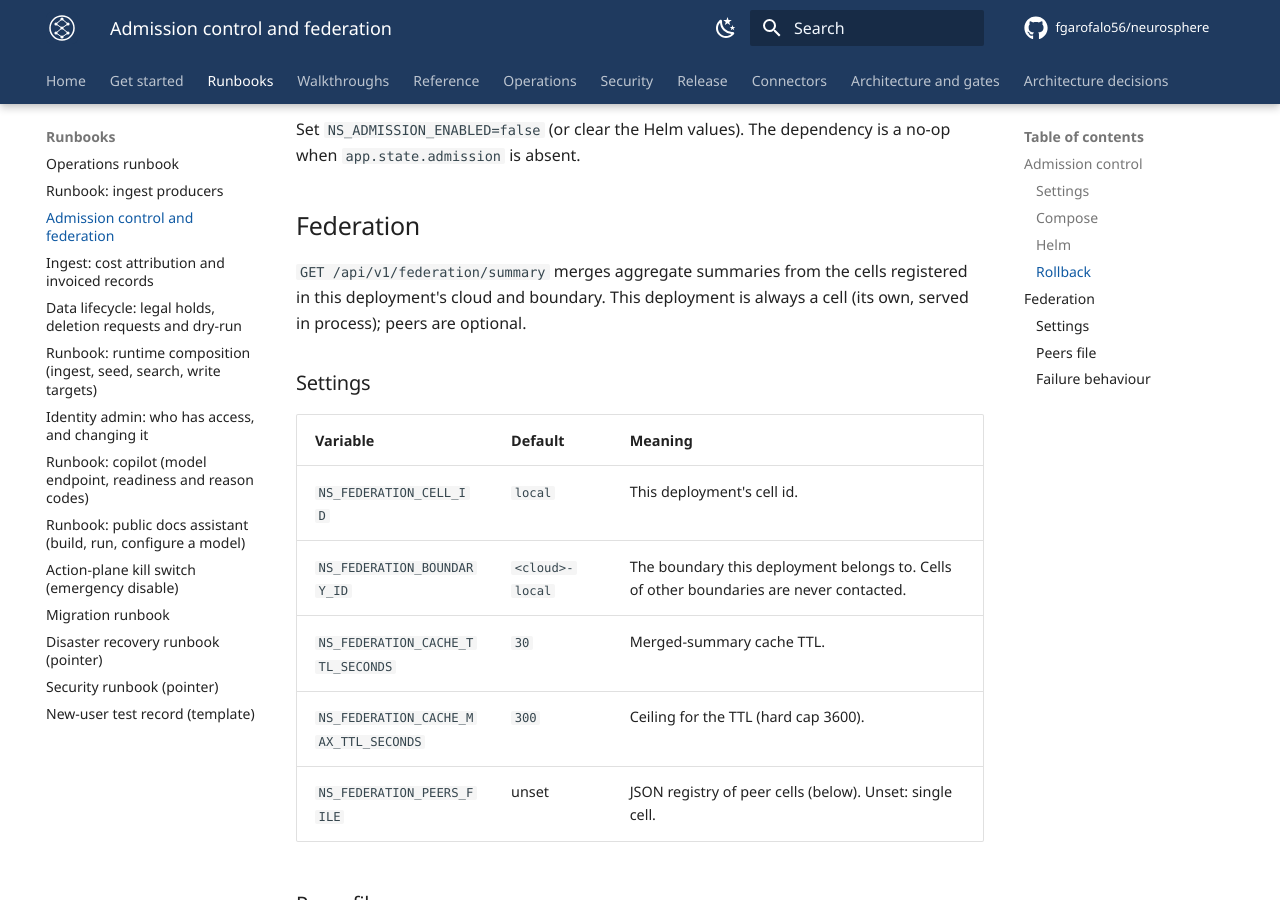
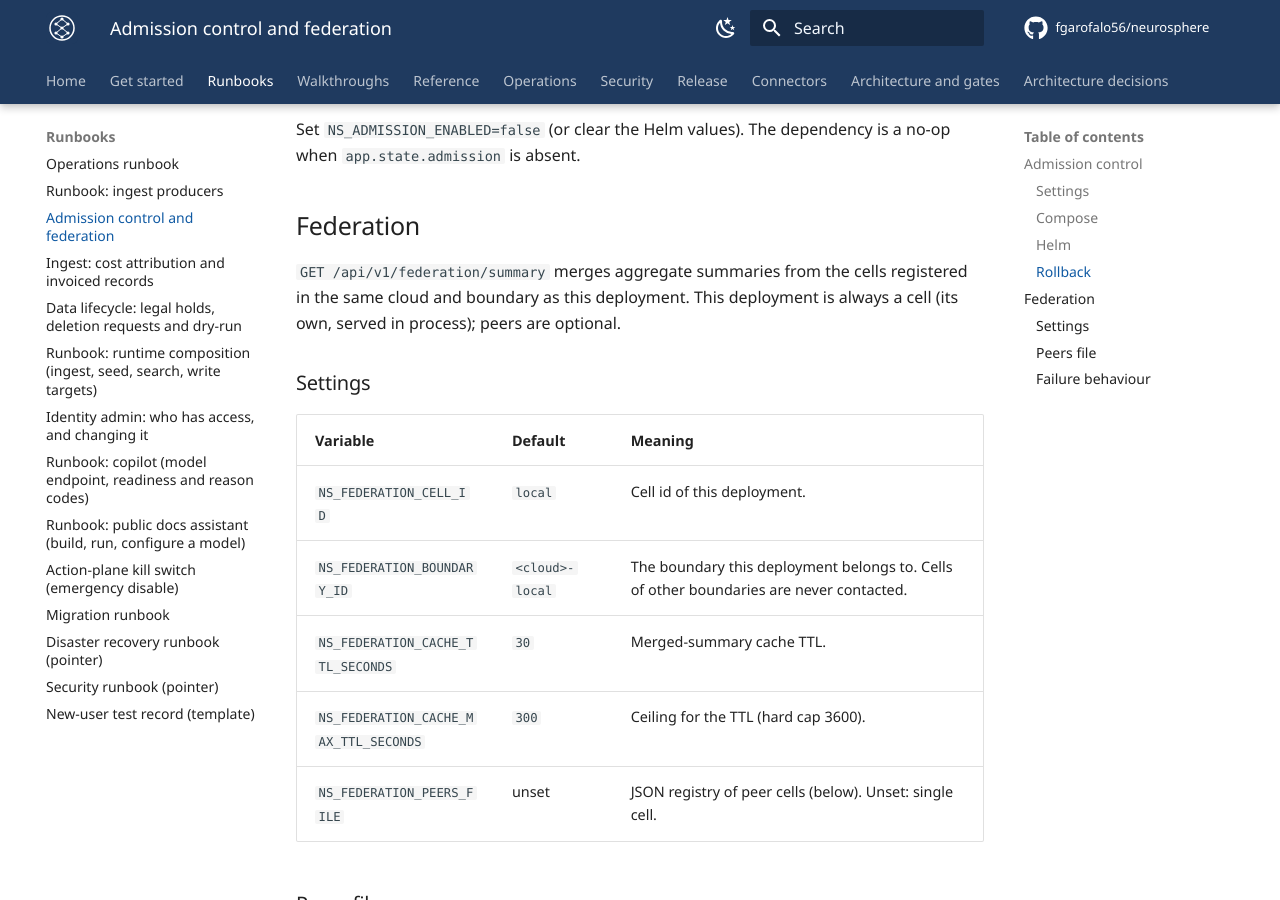
Before and after one commit to fgarofalo56/neurosphere, an MkDocs documentation site: the page built from docs/runbooks/admission-and-federation.md, in a window 1280 px wide and 900 px high, scrolled down 1673 px. Built offline with MkDocs 1.6.1 and Material for MkDocs 9.7.7, drawn with Linux system fonts in a browser that asks for light colours; comment, search, counter and statistics services are not loaded.

Commit message:
fix(prp-21): keep admin and analytics builders last, runbook shlex-safe
Admission builder moves before admin so the PRP-39 and PRP-11 order tests
hold; readiness inventories follow. Runbook lines drop apostrophes that
broke the runbook command parser.

Co-Authored-By: Claude Fable 5.2 <noreply@anthropic.com>

```diff
--- a/docs/runbooks/admission-and-federation.md
+++ b/docs/runbooks/admission-and-federation.md
@@ -60,15 +60,15 @@ Set `NS_ADMISSION_ENABLED=false` (or clear the Helm values). The dependency is a
 
 ## Federation
 
-`GET /api/v1/federation/summary` merges aggregate summaries from the cells registered in this
-deployment's cloud and boundary. This deployment is always a cell (its own, served in process);
+`GET /api/v1/federation/summary` merges aggregate summaries from the cells registered in
+the same cloud and boundary as this deployment. This deployment is always a cell (its own, served in process);
 peers are optional.
 
 ### Settings
 
 | Variable | Default | Meaning |
 |---|---|---|
-| `NS_FEDERATION_CELL_ID` | `local` | This deployment's cell id. |
+| `NS_FEDERATION_CELL_ID` | `local` | Cell id of this deployment. |
 | `NS_FEDERATION_BOUNDARY_ID` | `<cloud>-local` | The boundary this deployment belongs to. Cells of other boundaries are never contacted. |
 | `NS_FEDERATION_CACHE_TTL_SECONDS` | `30` | Merged-summary cache TTL. |
 | `NS_FEDERATION_CACHE_MAX_TTL_SECONDS` | `300` | Ceiling for the TTL (hard cap 3600). |
```
Also changed, not shown: 2 other files.
